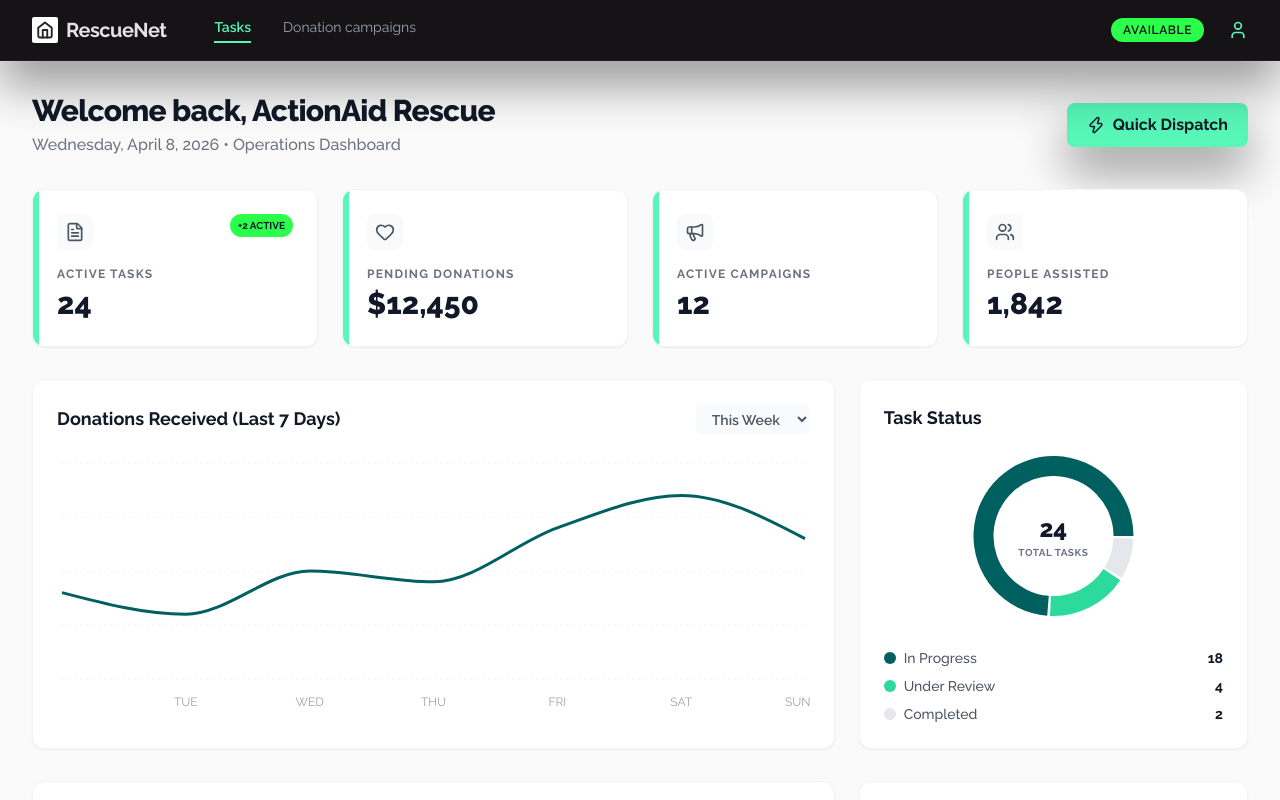
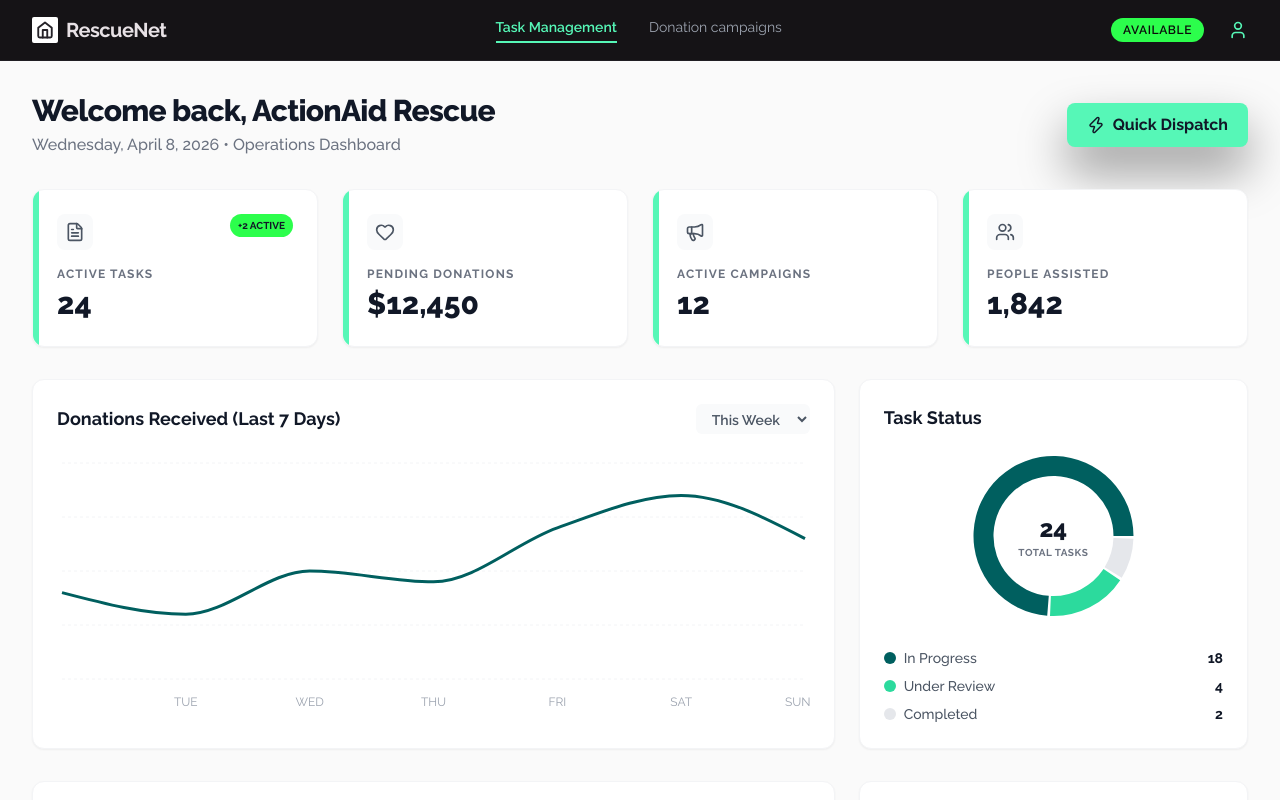
Before and after one commit to Master-GB/RescueNet, a React (Create React App) app in the folder client/: page /ngo/dashboard in a window 1280 px wide. Shown: the top 800 px of the page. Built offline with nearby package versions, Linux system fonts and the light colour scheme.

Commit message:
feat: Implement NGO card component and update NGO navbar for improved navigation

```diff
--- /dev/null
+++ b/client/src/components/ngoDashboard/NGOcard.js
@@ -0,0 +1,33 @@
+import React from 'react';
+
+const Card = () => {
+  return (
+    <div className="card">
+      <a
+        href="#"
+        className="group relative block max-w-[262px] bg-[#f2f8f9] rounded-[4px] py-8 px-6 m-3 no-underline overflow-hidden"
+      >
+        {/* expanding circle (replaces :before) */}
+        <span
+          aria-hidden="true"
+          className="absolute -top-4 -right-4 bg-[#00838d] h-8 w-8 rounded-full transform origin-center transition-transform duration-300 group-hover:scale-[21] pointer-events-none z-0"
+        />
+
+        <div className="relative z-10">
+          <p className="text-[17px] font-normal leading-[20px] text-[#666666] transition-colors duration-300 group-hover:text-white/80">
+            This is heading
+          </p>
+          <p className="text-[14px] text-[#666666] transition-colors duration-300 group-hover:text-white/80">
+            Card description with lots of great facts and interesting details.
+          </p>
+        </div>
+
+        <div className="absolute top-0 right-0 flex items-center justify-center w-8 h-8 bg-[#00838d] rounded-tl-[0px] rounded-tr-[4px] rounded-br-[0px] rounded-bl-[32px] z-20">
+          <div className="text-white font-mono -mt-1 -mr-1">→</div>
+        </div>
+      </a>
+    </div>
+  );
+};
+
+export default Card;
--- a/client/src/components/ngoDashboard/NGOnavbar.js
+++ b/client/src/components/ngoDashboard/NGOnavbar.js
@@ -8,21 +8,22 @@ const NGOnavbar = ({ ngoData, handleStatusToggle }) => {
   const [profileOpen, setProfileOpen] = useState(false);
 
   return (
-    <nav className="bg-[#151316] text-[#e7e1e5] shadow-ambient px-8 py-4 flex items-center justify-between z-40 sticky top-0 border-b border-[#201e23]">
-      <div className="flex items-center space-x-8 text-sm">
-        <div className="flex items-center font-bold text-xl text-[#e7e1e5] tracking-tight mr-4">
+    <nav className="bg-[#151316] text-[#e7e1e5] px-8 py-4 flex items-center justify-between z-40 sticky top-0 border-b border-[#201e23]">
+      {/* Logo */}
+      <div className="flex items-center font-bold text-xl text-[#e7e1e5] tracking-tight">
         <span className="text-white bg-white p-1 rounded-sm mr-2 shadow-sm">
           <svg width="18" height="18" viewBox="0 0 24 24" fill="none" stroke="#252228" strokeWidth="2.5" strokeLinecap="round" strokeLinejoin="round"><path d="m3 9 9-7 9 7v11a2 2 0 0 1-2 2H5a2 2 0 0 1-2-2z"></path><polyline points="9 22 9 12 15 12 15 22"></polyline></svg>
         </span>
         RescueNet
       </div>
 
-        <div className="space-x-8 lg:flex hidden">
+      {/* Navlinks */}
+      <div className="space-x-8 lg:flex hidden text-sm">
          <NavLink
           to="/ngo/dashboard"
           className={({isActive}) => isActive ? 'border-b-2 border-primary text-primary pb-1 font-semibold' : 'hover:text-primary transition-colors pb-1'}
         >
-            Tasks
+          Task Management
         </NavLink>
         <NavLink
           to="/ngo/campaigns"
@@ -30,7 +31,6 @@ const NGOnavbar = ({ ngoData, handleStatusToggle }) => {
         >
           Donation campaigns
         </NavLink>
-        </div>
       </div>
 
       <div className="flex items-center space-x-6 relative">
--- a/client/src/pages/ngo/NgoDashboard.js
+++ b/client/src/pages/ngo/NgoDashboard.js
@@ -2,6 +2,7 @@ import React, { useState, useEffect } from 'react';
 import { LineChart, Line, XAxis, YAxis, CartesianGrid, Tooltip, ResponsiveContainer, PieChart, Pie, Cell } from 'recharts';
 import { Zap, FileText, Heart, Megaphone, Users, User, MapPin, CheckCircle, Clock } from 'lucide-react';
 import NGOnavbar from '../../components/ngoDashboard/NGOnavbar';
+import NGOcard from '../../components/ngoDashboard/NGOcard';
 // import { fetchDashboardData, toggleNgoStatus } from '../../services/api'; // TODO: Replace with real API calls
 
 const NgoDashboard = () => {
```
Lines whose indentation alone changed are shown as unchanged.
